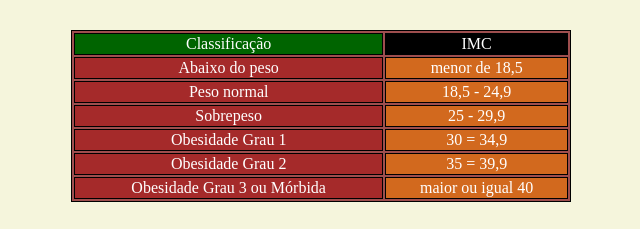
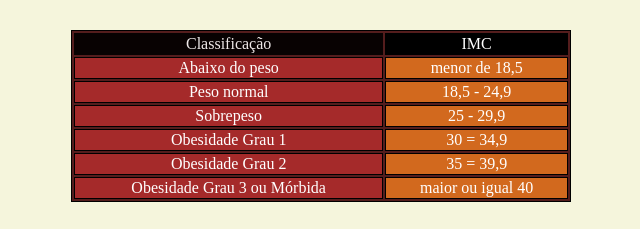
Before and after one commit to leandroluizpereira/site-imc, a plain HTML site: page index.html in a window 1280 px wide. In both pictures the pointer is over the element "Classificação". Shown: the top 229 px of the page, without its empty margins (319-959 px from the left). Drawn offline with Linux system fonts and the light colour scheme.

Commit message:
Update style.css

```diff
--- a/static/style.css
+++ b/static/style.css
@@ -9,7 +9,7 @@ table {
 
     margin: auto auto 30px;
     width: 500px;
-    background-color: rgb(158, 78, 78);
+    background-color: rgb(84, 29, 29);
 
 
     border: 1px solid black;
@@ -39,7 +39,7 @@ td{
 
 }
 td:hover{
-    background-color: darkgreen;
+    opacity: 0.9;
     color: white;
     cursor: pointer;
 }
```
